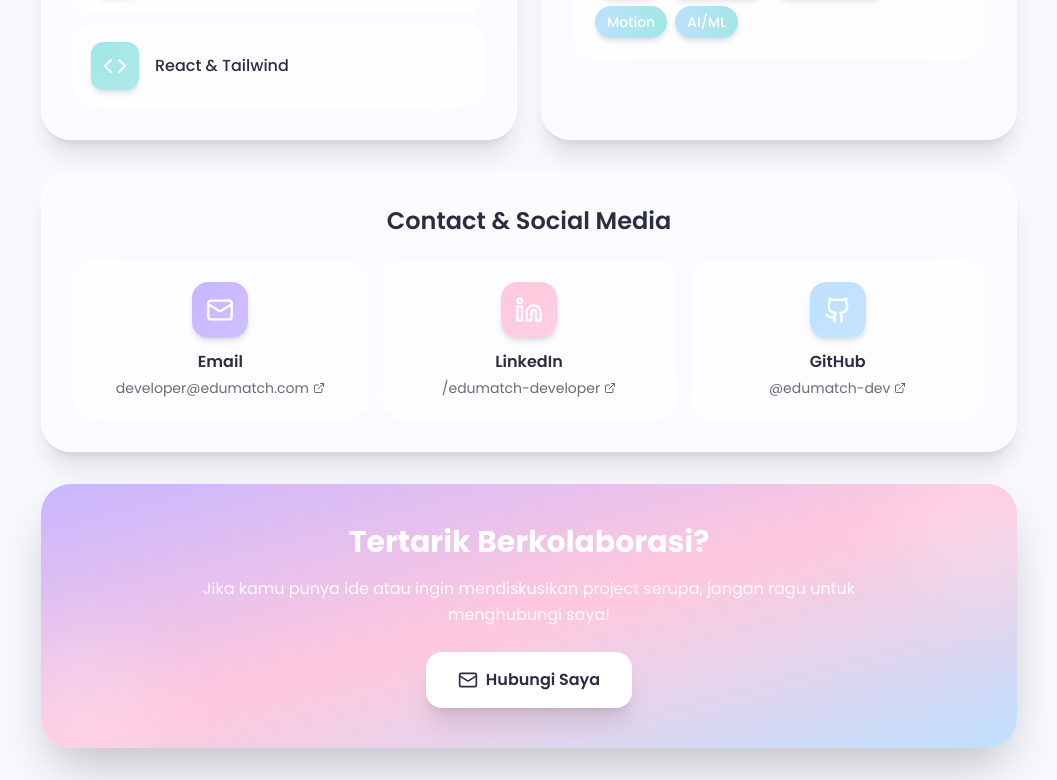
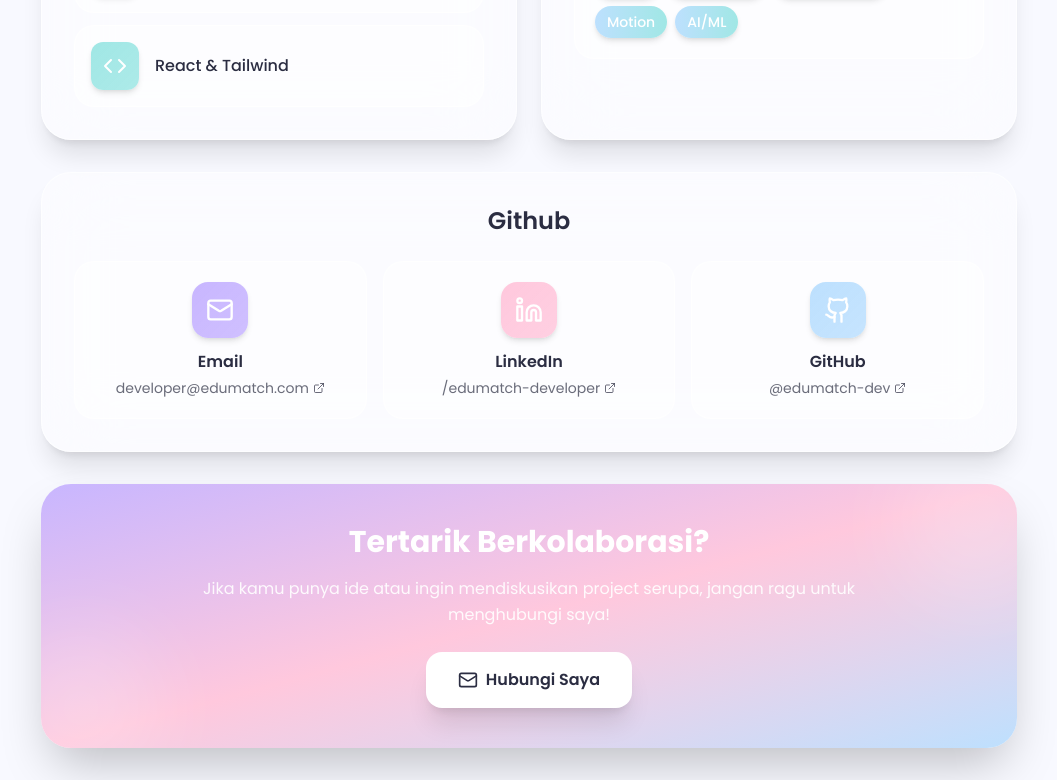
Before and after one commit to 025-Rifda/Edumatch, a React (Vite) app: page /developer in a window 1280 px wide. Shown: the part 920-1700 px from the top of the page, without its empty margins (111-1168 px from the left). Built offline with nearby package versions, Linux system fonts and the light colour scheme.

Commit message:
perbaiki

```diff
--- a/src/app/pages/DeveloperPage.tsx
+++ b/src/app/pages/DeveloperPage.tsx
@@ -293,7 +293,7 @@ export default function DeveloperPage() {
           className="bg-white/40 backdrop-blur-2xl rounded-[30px] p-8 border border-white/60 shadow-xl mb-8"
         >
           <h3 className="text-2xl font-semibold text-[#2B2D42] mb-6 text-center">
-            Contact & Social Media
+            Github
           </h3>
 
           <div className="grid grid-cols-1 md:grid-cols-3 gap-4">
--- a/src/app/pages/ProfilePage.tsx
+++ b/src/app/pages/ProfilePage.tsx
@@ -147,7 +147,7 @@ export default function ProfilePage() {
               <div className="flex items-start gap-3 md:gap-6 pb-4 md:pb-6 border-b border-white/60">
                 <div className="relative flex-shrink-0">
                   <div className="w-16 h-16 md:w-24 md:h-24 rounded-full bg-gradient-to-br from-[#C8B6FF] to-[#A0E7E5] flex items-center justify-center text-white text-xl md:text-3xl font-semibold shadow-lg">
-                    {profile.name.split(" ").filter(Boolean).map((namePart) => namePart[0]).join("").slice(0, 2) || "U"}
+                    {profile.name.split(" ").filter(Boolean).map((namePart: any) => namePart[0]).join("").slice(0, 2) || "U"}
                   </div>
                 </div>
                 <div className="flex-1 min-w-0">
```
